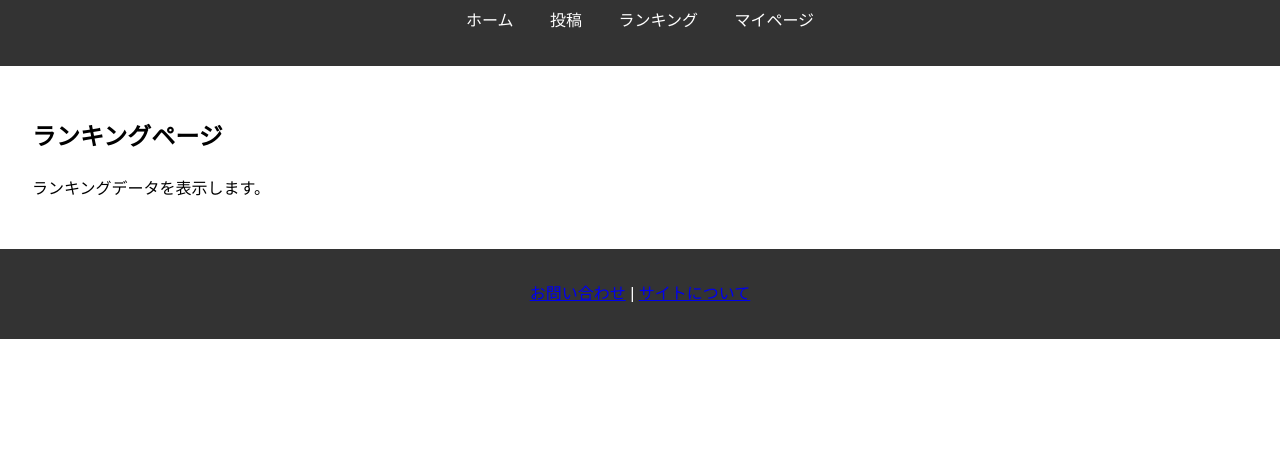
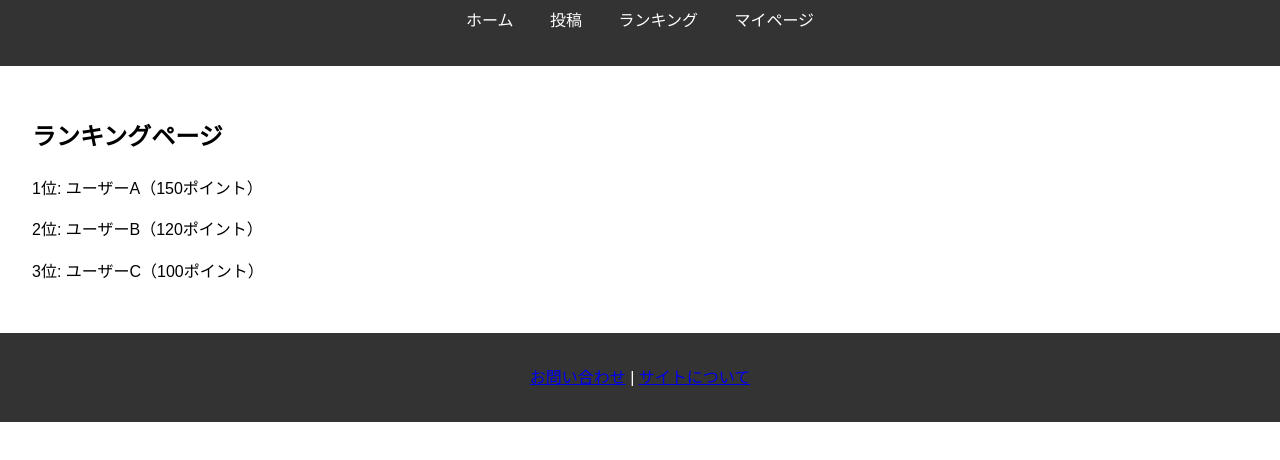
Before and after one commit to prioreye/my-prototype-site, a plain HTML site: page ranking.html in a window 1280 px wide. Shown: the part 102-562 px from the top of the page. Drawn offline with Linux system fonts and the light colour scheme.

Commit message:
Fix: Add ranking.js and update ranking.html

```diff
--- a/ranking.html
+++ b/ranking.html
@@ -20,10 +20,11 @@
     </header>
     <main>
         <h2>ランキングページ</h2>
-        <p>ランキングデータを表示します。</p>
+        <div id="rankingData">ランキングデータを表示します。</div>
     </main>
     <footer>
         <p><a href="#">お問い合わせ</a> | <a href="#">サイトについて</a></p>
     </footer>
+    <script src="ranking.js"></script>
 </body>
 </html>
--- /dev/null
+++ b/ranking.js
@@ -0,0 +1,29 @@
+console.log("ランキングページ準備完了");
+
+// ランキングデータを生成
+const rankings = [
+    { rank: 1, user: "ユーザーA", points: 150 },
+    { rank: 2, user: "ユーザーB", points: 120 },
+    { rank: 3, user: "ユーザーC", points: 100 },
+];
+
+// ランキングを表示する関数
+function displayRankings() {
+    const rankingContainer = document.getElementById("rankingData");
+
+    if (!rankings || rankings.length === 0) {
+        rankingContainer.innerHTML = "<p>ランキングデータがありません。</p>";
+        return;
+    }
+
+    const rankingList = rankings
+        .map((entry) => {
+            return `<p>${entry.rank}位: ${entry.user}（${entry.points}ポイント）</p>`;
+        })
+        .join("");
+
+    rankingContainer.innerHTML = rankingList;
+}
+
+// ページが読み込まれたらランキングを表示
+document.addEventListener("DOMContentLoaded", displayRankings);
```
